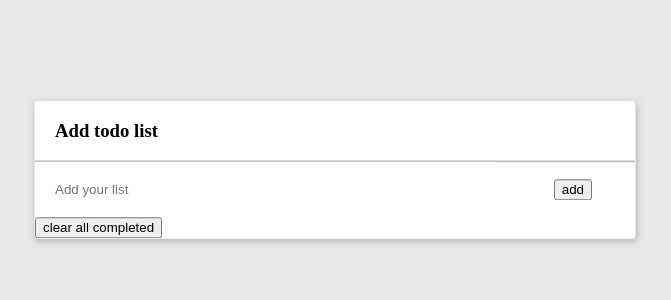
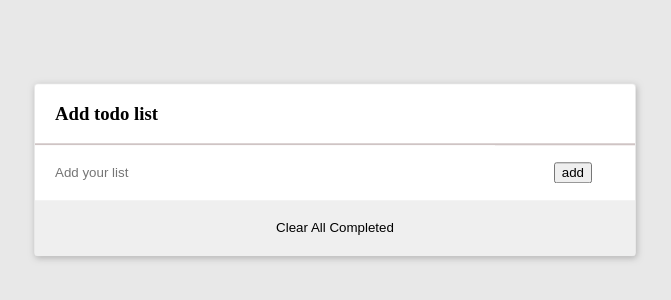
Before and after one commit to MPDADDY/todo_project, a website built with webpack: page dist/index.html in a window 1280 px wide. Shown: the part 230-530 px from the top of the page, without its empty margins (305-976 px from the left). Built offline with nearby package versions, Linux system fonts and the light colour scheme.

Commit message:
Update dist folder

```diff
--- a/dist/index.html
+++ b/dist/index.html
@@ -6,19 +6,19 @@
     <meta name="viewport" content="width=device-width, initial-scale=1.0">
     <link rel="stylesheet" href="style.css">
     <title>Todo list</title>
-  <script defer src="/runtime.25211565759e49a4b867.js"></script><script defer src="/index.8b7bee5657790cf84699.js"></script></head>
+  <script defer src="/runtime.25211565759e49a4b867.js"></script><script defer src="/index.10c8389fdafc2a9d8287.js"></script></head>
 
   <body>
     <section class="container">
       <h3>Add todo list</h3>
       <form action="" class="form">
-        <input placeholder="Add your list" type="text">
+        <input id="todoInput" placeholder="Add your list" type="text">
         <button id="add" type="submit">add</button>
       </form>
       <article id="list">
 
       </article>
-      <button type="button" id="clearComleted" class="clearComleted">clear all completed</button>
+      <button type="button" id="clearCompleted" class="clearCompleted">Clear All Completed</button>
     </section>
   </body>
 
```
Also changed, not shown: 2 other files.
